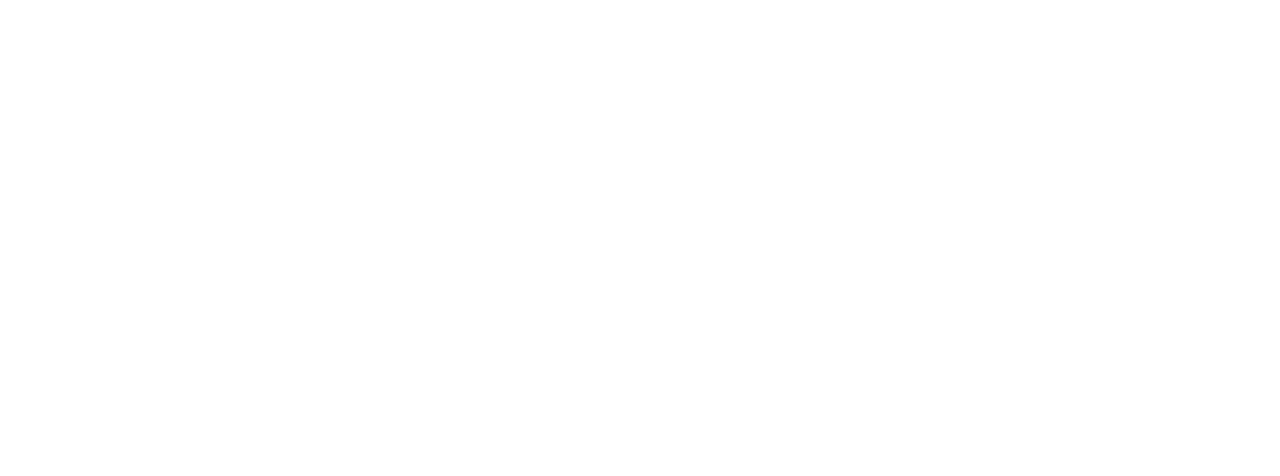
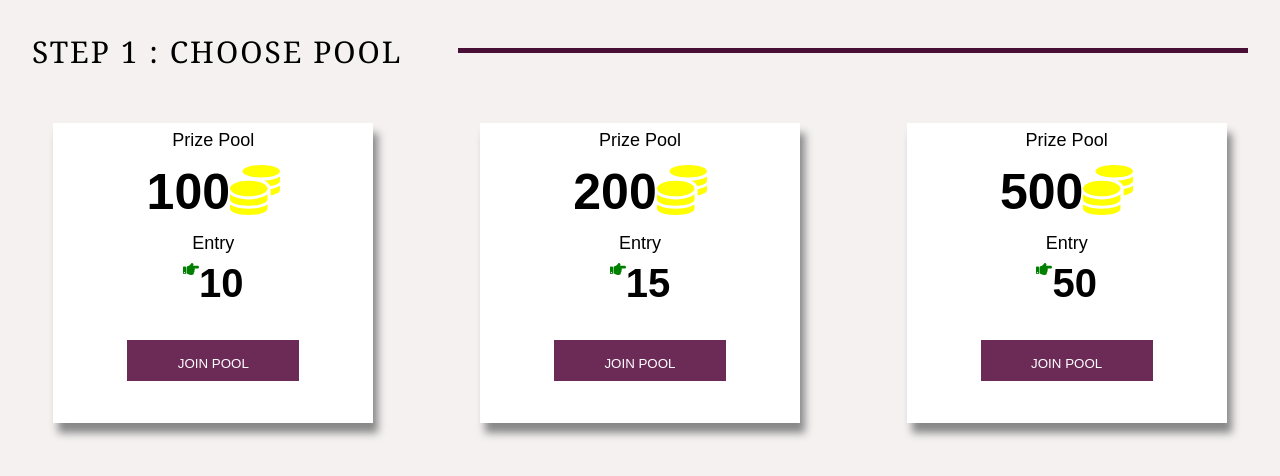
Before and after one commit to XInterns/HufflePuff, a React (Create React App) app: page /CricketPool1 in a window 1280 px wide. Shown: the top 476 px of the page. Built offline with nearby package versions, Linux system fonts and the light colour scheme.

Commit message:
added route between the pages

```diff
--- a/src/App.css
+++ b/src/App.css
@@ -0,0 +1,7 @@
+body {
+    margin: 0;
+    padding: 0 0 100px 0;
+    font-family: sans-serif;
+    overflow-x: hidden;
+  background: #f5f1f1;
+  }
--- a/src/App.js
+++ b/src/App.js
@@ -1,9 +1,9 @@
 import React, { Component } from 'react';
-// import './App.css';
+import './App.css';
 import {BrowserRouter as Router,Route,Switch} from 'react-router-dom'
 
-import ContainerChoosePool from './Container_ChoosePool';
-import GamePool from './GamePool';
+import Contests from './components/contests';
+import pools from './components/pools';
 
 class App extends Component {
 
@@ -11,8 +11,8 @@
     return(
       <Router>
         <Switch>
-          <Route path="/CricketPools" component={ContainerChoosePool}/>
-          <Route path="/" exact component={GamePool}/>
+          <Route path="/CricketPool1" component={pools}/>
+          <Route path="/" exact component={Contests}/>
 
         </Switch>
       </Router>
--- a/src/GameCard.js
+++ b/src/components/contests/contestCard.js
@@ -1,12 +1,12 @@
 import React from "react";
 import PropTypes from "prop-types";
 import {Link} from 'react-router-dom';
-const Card = ({ game }) => {
-  const { index, picture, team_1,team_2, date } = game;
+const ContestCard = ({ game }) => {
+  const { index, picture, team_1,team_2, date,link } = game;
   return (
 
     <div id={`card-${index}`} className="card">
-      <img src={picture} />
+      <img src={picture} className="game-img" />
       <div className="details">
         <span className="index">{index + 1}</span>
         <p className="date">
@@ -16,7 +16,7 @@
           {team_1} vs {team_2}
         </p>
         <div className="game">
-        <Link to  ="/CricketPools">
+        <Link to  ={link}>
           <button className="joinGame">Enter Game</button>
           </Link>
         </div>
@@ -26,8 +26,8 @@
   );
 }
 
-Card.propTypes = {
+ContestCard.propTypes = {
   game: PropTypes.object.isRequired
 };
 
-export default Card;
+export default ContestCard;
--- a/src/GamePool.js
+++ b/src/components/contests/contestCardContainer.js
@@ -1,14 +1,13 @@
 import React, { Component } from 'react';
-import './GamePool.css';
-import data from './data/data'
-import GameCard from './GameCard';
+import './contests.css';
+import data from '../../data/data'
+
 import { FontAwesomeIcon } from '@fortawesome/react-fontawesome';
 import { faChevronRight,faChevronLeft } from '@fortawesome/free-solid-svg-icons'
-// import ContainerChoosePool from './Container_ChoosePool';
-// import {BrowserRouter as Router,Switch,Route} from "react-router-dom";
+import ContestCard from './contestCard';
 
 
-class GamePool extends Component {
+class ContestCardContainer extends Component {
 
   constructor(props){
     super(props);
@@ -41,13 +40,12 @@
 
       <div className='game-container'>
 
-  {/* <Switch>
-  <Route path="/CricketPools" component={ContainerChoosePool}/>
-  </Switch> */}
 
       <div className="page">
-          <section className="chooseGame">
-            STEP 1 : Choose Game
+          <section className="header" >
+            <div className="line"></div>
+             <div className="chooseGame">CHOOSE GAME</div>
+             <div className="line"></div>
           </section>
       <div className="games">
       <button
@@ -56,7 +54,7 @@
         disabled={game.index === 0}
       ><FontAwesomeIcon icon={faChevronLeft} /></button>
 
-          <GameCard game={game} />
+          <ContestCard game={game} />
 
       <button
         className="next"
@@ -71,4 +69,4 @@
   }
 }
 
-export default GamePool;
+export default ContestCardContainer;
--- a/src/GamePool.css
+++ b/src/components/contests/contests.css
@@ -1,30 +1,36 @@
-/* body {
-    margin: 0;
-    padding: 0 0 100px 0;
-    font-family: sans-serif;
-    overflow-x: hidden;
-  background: #f5f1f1; }
-   */
+
+  *{
+    box-sizing: border-box;
+  }
+
+  .game-img{
+    width: 374px;
+    height: 210.38px;
+  }
   .game-container {
     text-align: center;
-    position: relative; }
+    position: relative;
+   }
+section{
+  display: flex;
+  margin:20px auto;
+  width:95%;
+}
+.line{
+  background-color: #490f37;
+  width:100%;
+  height:5px;
+  margin:28px 0px;
+}
+.chooseGame{
+  width:100%;
+  height:10%;
+  font-size:35px;
+  padding:11px 0px;
+  letter-spacing: 2px;
+  font-family: Georgia, 'Times New Roman', Times, serif;
+}
 
-
-  section {
-    padding: 20px 0;
-    max-width: 600px;
-    margin: 0 auto;
-  }
-  .chooseGame{
-    font-family: Georgia, 'Times New Roman', Times, serif;
-    font-size:30px;
-    font-weight: 700;
-    padding:20px 0;
-    color:rgb(black);
-
-  }
-
-  /* Card */
   .card-container {
     position: relative;
     max-width: 226px;
@@ -81,13 +87,13 @@
   font-size:20px;}
 
   .joinGame{
-    background:blue;
+    background:#6c2a57;;
     color:white;
     height:100%;
     width:110%;
     font-weight: 700;
     font-size: 15px;
-    border:2px solid darkblue;
+    border:2px solid white;
   }
   .game{
     display: flex;
@@ -101,7 +107,8 @@
     justify-content: space-between;
     position:relative;
     top:30px;
-    background-color: rgba(255,255,255,0.3);
+    background-color:rgba(28, 8, 36, 0.2);
+
 
   }
   .next,.prev{
--- /dev/null
+++ b/src/components/contests/index.js
@@ -0,0 +1,16 @@
+import React, { Component } from 'react';
+import './contests.css';
+import ContestCardContainer from './contestCardContainer';
+
+
+export class Contests extends Component {
+    render() {
+        return (
+            <div>
+                <ContestCardContainer/>
+            </div>
+        )
+    }
+}
+
+export default Contests;
--- /dev/null
+++ b/src/components/pools/index.js
@@ -0,0 +1,15 @@
+import React, { Component } from 'react'
+import PoolCardContainer from './poolCardContainer';
+import './pools.css';
+
+export class pools extends Component {
+    render() {
+        return (
+            <div>
+              <PoolCardContainer/>
+            </div>
+        )
+    }
+}
+
+export default pools;
--- a/src/Pool_card.js
+++ b/src/components/pools/poolCard.js
@@ -1,17 +1,18 @@
 import React from 'react';
-import './PoolCard.css';
+
 import { FontAwesomeIcon } from '@fortawesome/react-fontawesome';
-import { faCoins } from '@fortawesome/free-solid-svg-icons'
+import { faCoins,faHandPointRight } from '@fortawesome/free-solid-svg-icons'
 
 const PoolCard=(props)=>{
     return(
         <div className="pool_card">
+
             <span className="total-prize-pool">Prize Pool</span>
 
 
           <div className="total">{props.total_price}<FontAwesomeIcon icon={faCoins} /></div>
           <span className="pool-entry">Entry</span>
-          <div className="pool-price">{props.pool_price}</div>
+          <div className="entry"><FontAwesomeIcon icon={faHandPointRight} /> <div className="pool-price">{props.pool_price}</div></div>
           <button className="join-pool-button">JOIN POOL</button>
         </div>
     )
--- a/src/Container_ChoosePool.js
+++ b/src/components/pools/poolCardContainer.js
@@ -1,10 +1,16 @@
 import React from 'react';
+import PoolCard from './poolCard';
 
-import PoolCard from './Pool_card';
-const ContainerChoosePool=()=>{
+
+
+const PoolCardContainer=()=>{
    return(
    <div>
-   <div className="choosePool"> STEP 1 : CHOOSE POOL</div>
+         <div className="header">
+         <div className="choosePool"> STEP 1 : CHOOSE POOL</div>
+         <div className="line1"></div>
+         </div>
+
    <div className="container">
     <PoolCard total_price="100" pool_price="10"/>
     <PoolCard total_price="200" pool_price="15"/>
@@ -14,4 +20,4 @@
    );
 }
 
-export default ContainerChoosePool;
+export default PoolCardContainer;
--- a/src/PoolCard.css
+++ b/src/components/pools/pools.css
@@ -1,46 +1,64 @@
-/* body{
-    background-image: url("https://www.icccricketworldcupschedule.com/wp-content/uploads/2019/02/ICC-Cricket-World-Cup-2019.jpg")
-} */
+
 .container{
     display:flex;
     justify-content: space-around;
     margin:40px auto;
     height:100%;
 }
-.choosePool{
-    text-align: center;
-    font-weight: 800;
+div .header{
+    display: flex;
+    margin:20px auto;
+    width:95%;
+  }
+  .line1{
+    background-color: #490f37;
+    width:126%;
+    height:5px;
+    margin:28px 0px;
+  }
+  .entry{
+      display:flex;
+  }
+  .fa-hand-point-right{
+      color: green;
+
+  }
+  .choosePool{
+    width:68%;
+    height:10%;
     font-size:30px;
+    padding:11px 0px;
+    letter-spacing: 2px;
     font-family: Georgia, 'Times New Roman', Times, serif;
-    letter-spacing: 2px;
-}
+  }
 .pool_card{
     height:300px;
     width:25%;
-
-    display: flex;
+        display: flex;
     flex-direction:column;
     background-color: white;
     align-items:center;
     box-shadow: 5px 10px 8px #888888;
 
+
 }
+
 div .pool_card:hover{
     transform: scale(1.1);
    /* transition-delay: 0.5s; */
    transition-duration: .6s;
 }
 .join-pool-button{
-    background-color:green;
+    background-color:#6c2a57;
     color:white;
     border:2px solid white;
     height:15%;
     width:55%;
-    padding:10px;
-    margin:25px;
+    padding:5%;
+    margin:10% auto;
 }
 .total-prize-pool,.pool-entry{
-    font-size:20px;
+    font-size:18px;
     font-weight: 100;
     padding:2px;
     margin:5px;
--- a/src/data/data.js
+++ b/src/data/data.js
@@ -7,7 +7,8 @@
       picture:
         "http://assets-news-bcdn-ll.dailyhunt.in/cmd/resize/400x400_60/fetchdata15/images/79/bc/95/79bc95d586a30c7b9a71d4b447ba185b.jpg",
       team_2: "Bangladesh",
-      date: "05-07-19"
+      date: "05-07-19",
+      link:"/CricketPool1",
     },
     {
       _id: "002",
@@ -16,7 +17,8 @@
       picture:
         "https://cdn.dnaindia.com/sites/default/files/styles/full/public/2018/09/26/736256-mushfiqur-rahim-afp.jpg",
       team_2: "Bangladesh",
-      date: "11-07-19"
+      date: "11-07-19",
+      link:"/CricketPool2"
     },
     {
       _id: "003",
@@ -25,7 +27,8 @@
       picture:
         "https://i.ytimg.com/vi/x0hjmj06Ee4/maxresdefault.jpg",
       team_2: "Bangladesh",
-      date: "15-07-19"
+      date: "15-07-19",
+      link:"/CricketPool3"
     },
     {
       _id: "004",
@@ -34,7 +37,8 @@
       picture:
         "https://www.cricket.com.au/-/media/News/2018/08/1DreRuss.ashx",
       team_2: "Bangladesh",
-      date: "17-07-19"
+      date: "17-07-19",
+      link:"/CricketPool4",
     },
     {
       _id: "005",
@@ -43,7 +47,8 @@
       picture:
         "https://akm-img-a-in.tosshub.com/indiatoday/images/story/201906/vkapr-770x433.jpeg?dLHgTcvNeIE4IMtnA5KnD.gB_vjH9N89",
       team_2: "England",
-      date: "21-07-19"
+      date: "21-07-19",
+      link:"/CricketPool5"
     }
   ]
 };
--- a/src/index.js
+++ b/src/index.js
@@ -1,12 +1,7 @@
 import React from 'react';
 import ReactDOM from 'react-dom';
-
 import App from './App';
 import registerServiceWorker from './registerServiceWorker';
-// import GamePool from './Game_Pool';
-
-
-// import Pools from './Pools';
 
 
 ReactDOM.render(
```
Also changed, not shown: 1 other file (tests, documents, lock files or other folders).
